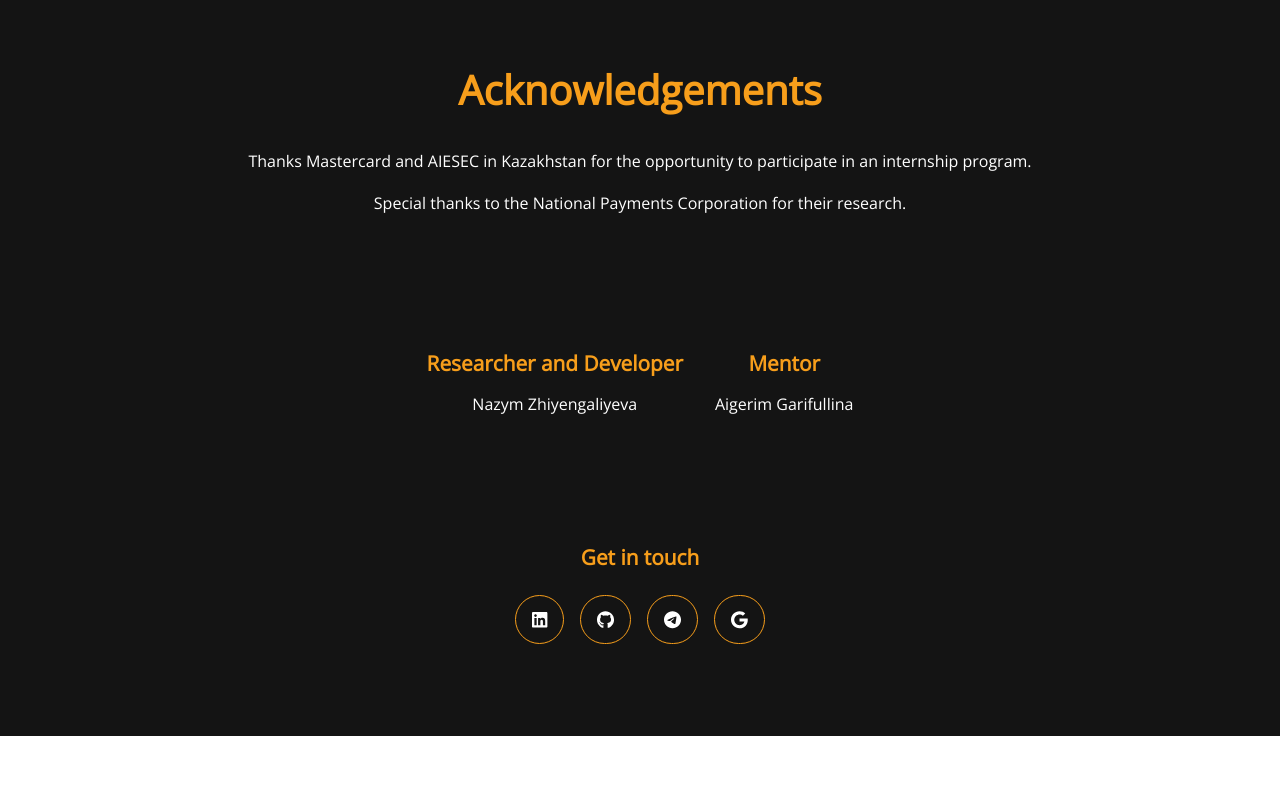
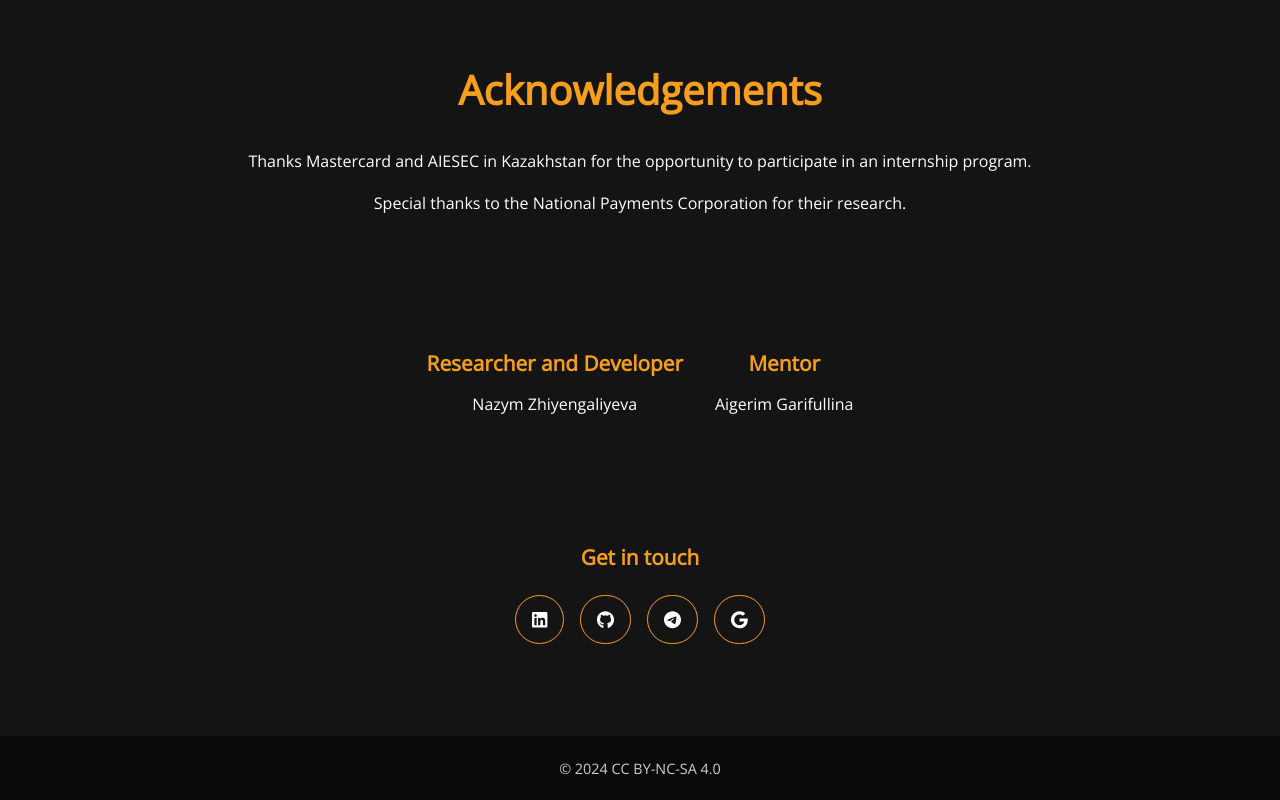
Before and after one commit to Nazym-MU/mastercard-project, a React (Create React App) app: page / in a window 1280 px wide. Shown: the part 11124-11924 px from the top of the page. Before the commit the page ends 11860 px from the top, so only its background shows below. Built offline with nearby package versions, Linux system fonts and the light colour scheme.

Commit message:
Add footer

```diff
--- a/src/App.css
+++ b/src/App.css
@@ -1191,3 +1191,14 @@
   transform: scaleX(1);
   transform-origin: left;
 }
+
+
+/* Footer */
+
+.footer {
+  background-color: #0a0a0a;
+  color: #ccc;
+  padding: 0.5rem;
+  font-size: 0.9rem;
+  text-align: center;
+}
--- a/src/App.js
+++ b/src/App.js
@@ -14,6 +14,7 @@
 import Prototype from './components/Prototype';
 import Acknowledgements from './components/Acknowledgements';
 import TableOfContents from './components/TableOfContents';
+import Footer from './components/Footer';
 
 const App = () => {
   const [showBackToTop, setShowBackToTop] = useState(false);
@@ -52,6 +53,7 @@
         <Prototype />
         <Acknowledgements />
       </main>
+      <Footer />
       {showBackToTop && (
         <div className="back-to-top" onClick={scrollToTop}>
           ↑
--- /dev/null
+++ b/src/components/Footer.js
@@ -0,0 +1,11 @@
+import React from 'react';
+
+const Footer = () => {
+  return (
+    <footer className="footer">
+        <p>© 2024 CC BY-NC-SA 4.0</p>
+    </footer>
+  );
+};
+
+export default Footer;
```
